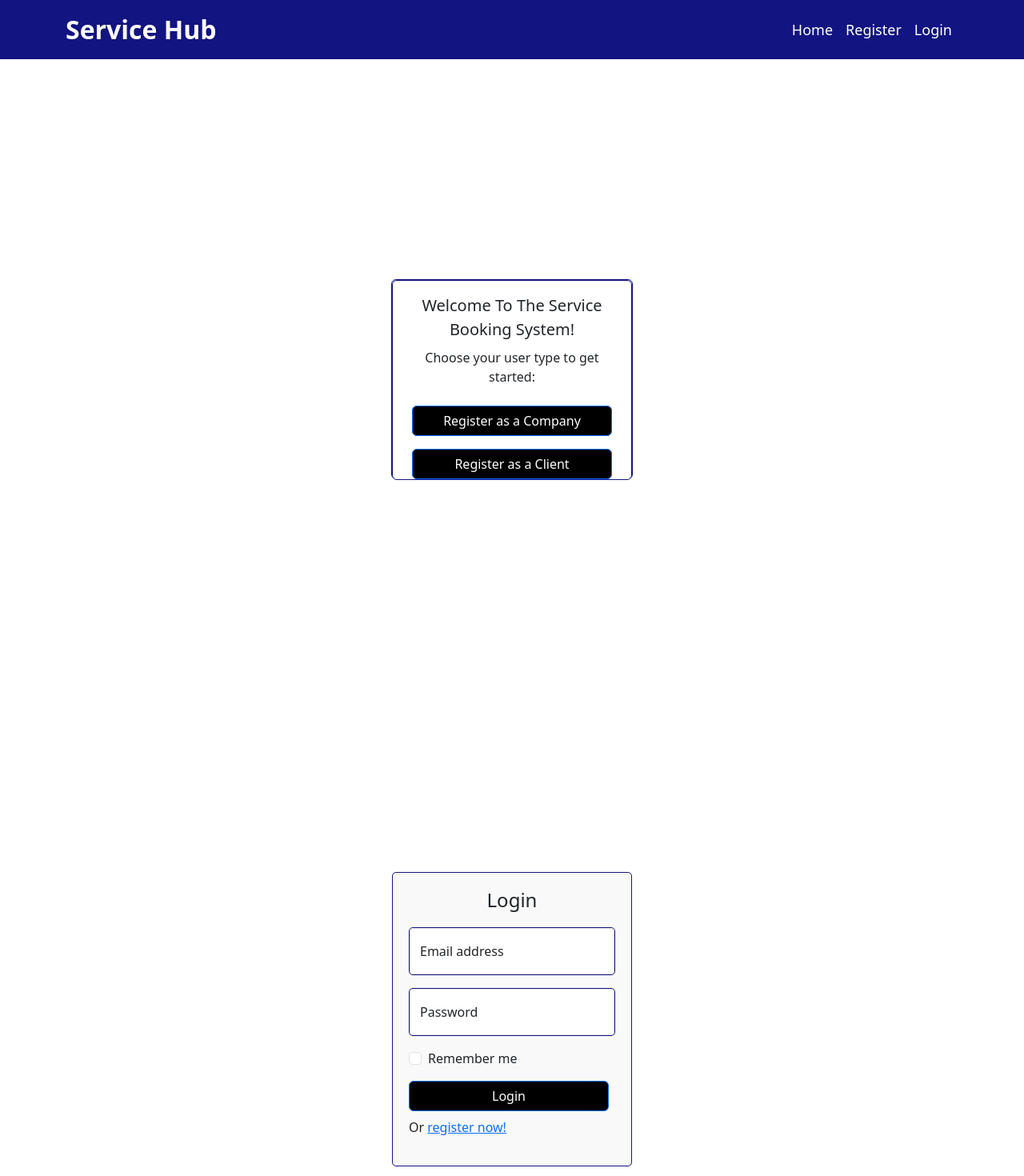
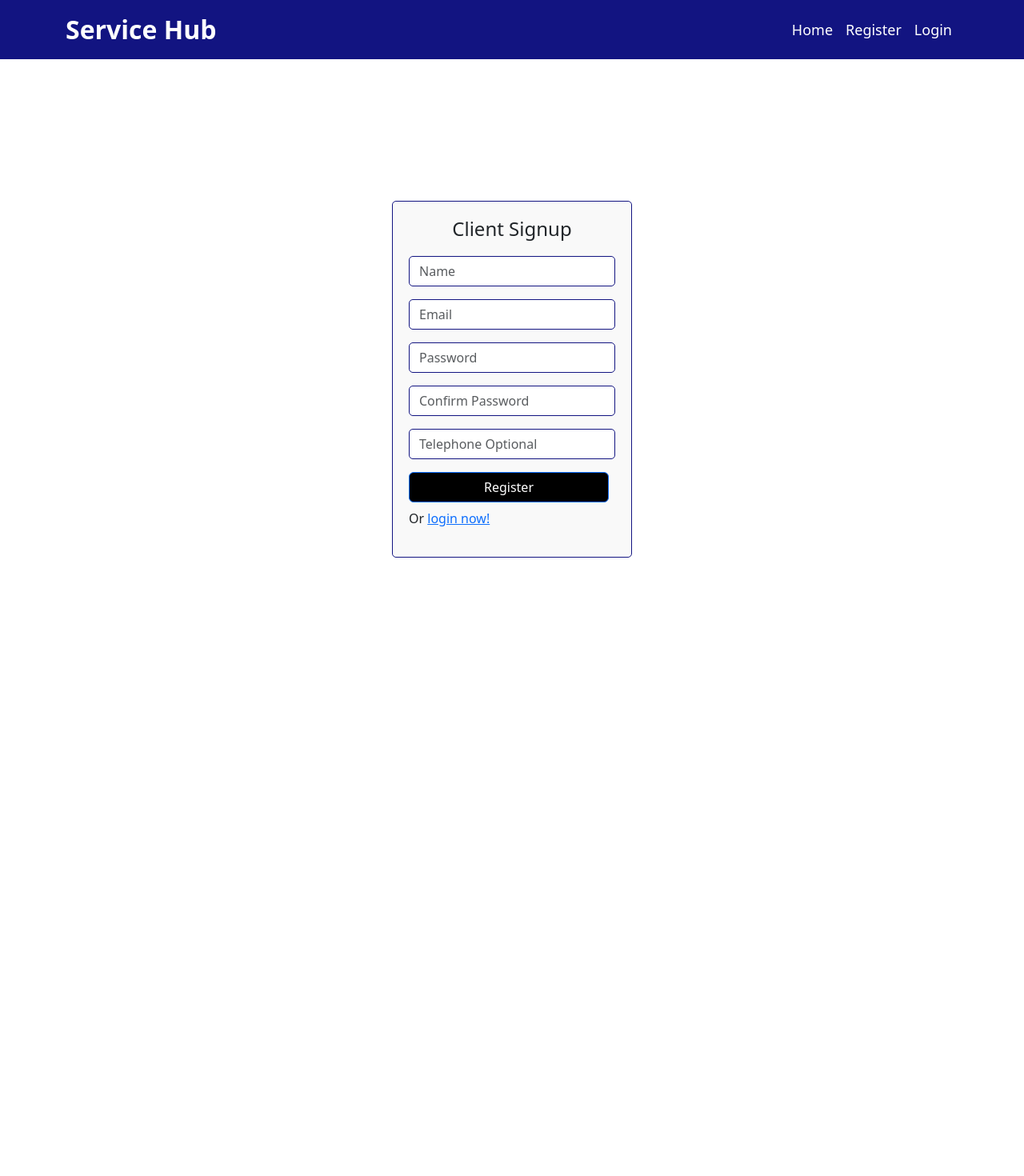
Before and after one commit to shivani26-bot/ServiceHubFrontend, a React (Vite) app: page /register/clientSignup in a window 1280 px wide. Shown: the top 1470 px of the page at 80% size. After the commit the page ends 874 px from the top, so only its background shows below. Built offline with nearby package versions, Linux system fonts and the light colour scheme.

Commit message:
routing added

```diff
--- a/index.html
+++ b/index.html
@@ -6,6 +6,7 @@
     <!-- font  -->
     <link rel="preconnect" href="https://fonts.googleapis.com" />
     <link rel="preconnect" href="https://fonts.gstatic.com" crossorigin />
+
     <link
       href="https://fonts.googleapis.com/css2?family=Roboto&display=swap"
       rel="stylesheet"
--- a/package.json
+++ b/package.json
@@ -13,7 +13,8 @@
     "bootstrap": "^5.3.3",
     "react": "^18.2.0",
     "react-bootstrap": "^2.10.2",
-    "react-dom": "^18.2.0"
+    "react-dom": "^18.2.0",
+    "react-router-dom": "^6.23.0"
   },
   "devDependencies": {
     "@types/react": "^18.2.66",
--- a/src/App.jsx
+++ b/src/App.jsx
@@ -5,14 +5,30 @@ import Register from "./basic/components/Register/Register";
 import Login from "./basic/components/Login/Login";
 import CompanySignup from "./basic/components/Signup/CompanySignup/CompanySignup";
 import ClientSignup from "./basic/components/Signup/ClientSignup/ClientSignup";
+import { BrowserRouter, Route, Routes } from "react-router-dom";
 function App() {
   return (
     <div>
       <Navigation />
-      <Register />
-      <Login />
+      <BrowserRouter>
+        <Routes>
+          {/* <Route path="/" element={<Home />} /> */}
+          {/* <Route path="/register" element={<Register />} /> */}
+
+          <Route path="/register/*" element={null}>
+            <Route path="" element={<Register />}></Route>
+            <Route path="companySignup" element={<CompanySignup />} />
+            <Route path="clientSignup" element={<ClientSignup />} />
+          </Route>
+
+          <Route path="/login" element={<Login />} />
+          <Route path="/*" element={<h1>404 Page Not Found!</h1>} />
+        </Routes>
+      </BrowserRouter>
+
+      {/* <Navigation />
       <CompanySignup />
-      <ClientSignup />
+      <ClientSignup /> */}
     </div>
   );
 }
--- a/src/basic/components/Login/Login.jsx
+++ b/src/basic/components/Login/Login.jsx
@@ -31,7 +31,10 @@ function Login() {
 
           <p>
             Or{" "}
-            <a href="#" className="register-link font-weight-bold fs-6 mb-0">
+            <a
+              href="/register"
+              className="register-link font-weight-bold fs-6 mb-0"
+            >
               register now!
             </a>
           </p>
--- a/src/basic/components/Navigation/Navigation.jsx
+++ b/src/basic/components/Navigation/Navigation.jsx
@@ -25,9 +25,9 @@ function Navigation() {
         <Navbar.Toggle aria-controls="basic-navbar-nav" />
         <Navbar.Collapse id="basic-navbar-nav">
           <Nav className="ms-auto">
-            <Nav.Link href="#home">Home</Nav.Link>
-            <Nav.Link href="#link">Register</Nav.Link>
-            <Nav.Link href="#link">Login</Nav.Link>
+            <Nav.Link href="/home">Home</Nav.Link>
+            <Nav.Link href="/register">Register</Nav.Link>
+            <Nav.Link href="/login">Login</Nav.Link>
           </Nav>
         </Navbar.Collapse>
       </Container>
--- a/src/basic/components/Register/Register.jsx
+++ b/src/basic/components/Register/Register.jsx
@@ -1,6 +1,10 @@
 import { Card, Button, Container } from "react-bootstrap";
 import "./Register.css";
+import { useNavigate } from "react-router-dom";
+// import Navigation from "../Navigation/Navigation";
+
 function Register() {
+  const navigate = useNavigate();
   return (
     <Container className=" text-center d-flex justify-content-center align-items-center vh-100 ">
       <Card className="w-auto">
@@ -12,32 +16,23 @@ function Register() {
             <p className="mb-0">Choose your user type to get started:</p>
           </div>
           <div className="d-flex flex-column">
-            <Button className="custom-button mb-2">
+            <Button
+              onClick={() => navigate("companySignup")}
+              className="custom-button mb-2"
+            >
               Register as a Company
             </Button>
-            <Button className="custom-button mt-2">Register as a Client</Button>
+
+            <Button
+              onClick={() => navigate("clientSignup")}
+              className="custom-button mt-2"
+            >
+              Register as a Client
+            </Button>
           </div>
         </Card.Body>
       </Card>
     </Container>
-
-    // <Card className="text-center">
-    //   <Card.Header>Featured</Card.Header>
-    //   <Card.Body>
-    //     <Card.Title>Special title treatment</Card.Title>
-    //     <Card.Text>
-    //       With supporting text below as a natural lead-in to additional content.
-    //     </Card.Text>
-    //     <div className="d-flex flex-column">
-    //       <Button className="custom-button mb-2" variant="dark">
-    //         Register as a Company
-    //       </Button>
-    //       <Button className="custom-button mb-2" variant="dark">
-    //         Register as a Client
-    //       </Button>
-    //     </div>
-    //   </Card.Body>
-    // </Card>
   );
 }
 
--- a/src/basic/components/Signup/ClientSignup/ClientSignup.jsx
+++ b/src/basic/components/Signup/ClientSignup/ClientSignup.jsx
@@ -4,17 +4,59 @@ import Col from "react-bootstrap/Col";
 import Form from "react-bootstrap/Form";
 import "./ClientSignup.css";
 function ClientSignup() {
-  const [validated, setValidated] = useState(false);
+  // const [validated, setValidated] = useState(false);
 
-  const handleSubmit = (event) => {
-    const form = event.currentTarget;
-    if (form.checkValidity() === false) {
-      event.preventDefault();
-      event.stopPropagation();
-    }
+  const [email, setEmail] = useState("");
+  const [isValidEmail, setIsValidEmail] = useState(false);
 
-    setValidated(true);
+  const [password, setPassword] = useState("");
+  const [confirmPassword, setConfirmPassword] = useState("");
+  const [isPasswordMatch, setIsPasswordMatch] = useState(false);
+
+  const [name, setName] = useState("");
+  const [isValidName, setIsValidName] = useState(false);
+
+  const [telephone, setTelephone] = useState("");
+  const [isValidTelephone, setIsValidTelephone] = useState(false);
+
+  const handleTelephoneChange = (event) => {
+    const { value } = event.target;
+    setTelephone(value);
+    setIsValidTelephone(/^[789]\d{9}$/.test(value)); // Validate if telephone is 10 digits
   };
+
+  const handleNameChange = (event) => {
+    const { value } = event.target;
+    setName(value);
+    setIsValidName(value.trim() !== ""); // Validate if name is not empty
+  };
+
+  const handlePasswordChange = (event) => {
+    const { value } = event.target;
+    setPassword(value);
+    setIsPasswordMatch(value === confirmPassword);
+  };
+
+  const handleConfirmPasswordChange = (event) => {
+    const { value } = event.target;
+    setConfirmPassword(value);
+    setIsPasswordMatch(password === value);
+  };
+  const handleEmailChange = (event) => {
+    const { value } = event.target;
+    setEmail(value);
+    setIsValidEmail(/^\w+([.-]?\w+)*@\w+([.-]?\w+)*(\.\w{2,3})+$/.test(value));
+  };
+
+  // const handleSubmit = (event) => {
+  //   const form = event.currentTarget;
+  //   if (form.checkValidity() === false) {
+  //     event.preventDefault();
+  //     event.stopPropagation();
+  //   }
+
+  //   setValidated(true);
+  // };
 
   return (
     <div className="centered-container">
@@ -24,83 +66,142 @@ function ClientSignup() {
             <h2 className="font-weight-bold">Client Signup</h2>
           </div>
 
-          <Form noValidate validated={validated} onSubmit={handleSubmit}>
-            <Form.Group as={Col} controlId="validationCustom01">
-              {/* <Form.Label>Email</Form.Label> */}
-              <Form.Control
-                required
-                type="text"
-                className="mb-3 outline"
-                placeholder="Email"
-              />
-              <Form.Control.Feedback>Looks good!</Form.Control.Feedback>
-            </Form.Group>
-
-            <Form.Group as={Col} controlId="validationCustom01">
-              {/* <Form.Label>Password</Form.Label> */}
-              <Form.Control
-                type="password"
-                className="mb-3 outline"
-                placeholder="Password"
-              />
-              <Form.Control.Feedback>Looks good!</Form.Control.Feedback>
-            </Form.Group>
-
-            <Form.Group as={Col} controlId="validationCustom01">
-              {/* <Form.Label>Confirm Password</Form.Label> */}
-              <Form.Control
-                type="password"
-                className="mb-3 outline"
-                placeholder="Confirm Password"
-              />
-              <Form.Control.Feedback>Looks good!</Form.Control.Feedback>
-            </Form.Group>
-
-            <Form.Group as={Col} controlId="validationCustom02">
-              {/* <Form.Label>Company Name</Form.Label> */}
+          {/* <Form noValidate validated={validated} onSubmit={handleSubmit}> */}
+          <Form>
+            <Form.Group as={Col} controlId="formName">
               <Form.Control
                 required
                 type="text"
                 className="mb-3 outline"
                 placeholder="Name"
+                value={name}
+                onChange={handleNameChange}
+                isValid={isValidName && name.trim() !== ""}
               />
-              <Form.Control.Feedback>Looks good!</Form.Control.Feedback>
+              {isValidName && name.trim() !== "" && (
+                <Form.Control.Feedback type="valid"></Form.Control.Feedback>
+              )}
             </Form.Group>
 
-            <Form.Group as={Col} controlId="validationCustom03">
-              {/* <Form.Label>Address</Form.Label> */}
+            <Form.Group as={Col} controlId="formEmail">
+              <Form.Control
+                required
+                type="email"
+                className="mb-3 outline "
+                placeholder="Email"
+                value={email}
+                onChange={handleEmailChange}
+                isInvalid={!isValidEmail && email !== ""}
+                isValid={isValidEmail}
+              />
+              {isValidEmail && (
+                <Form.Control.Feedback type="valid"></Form.Control.Feedback>
+              )}
+              {!isValidEmail && email !== "" && (
+                <Form.Control.Feedback type="invalid"></Form.Control.Feedback>
+              )}
+            </Form.Group>
+
+            {/* <Form.Group as={Col} controlId="validationCustomPassword">
+              <Form.Control
+                required
+                type="password"
+                className="mb-3 outline"
+                placeholder="Password"
+                value={password}
+                onChange={handlePasswordChange}
+              />
+              {isPasswordMatch && password !== "" && (
+                <Form.Control.Feedback type="valid"></Form.Control.Feedback>
+              )}
+            </Form.Group>
+
+            <Form.Group as={Col} controlId="validationCustomConfirmPassword">
+              <Form.Control
+                required
+                type="password"
+                className="mb-3 outline"
+                placeholder="Confirm Password"
+                value={confirmPassword}
+                onChange={handleConfirmPasswordChange}
+                isInvalid={!isPasswordMatch && confirmPassword !== ""}
+              />
+              {isPasswordMatch && confirmPassword !== "" && (
+                <Form.Control.Feedback type="valid"></Form.Control.Feedback>
+              )}
+              <Form.Control.Feedback type="invalid"></Form.Control.Feedback>
+            </Form.Group> */}
+
+            <Form.Group as={Col} controlId="validationCustomPassword">
+              <Form.Control
+                required
+                type="password"
+                className={`mb-3 outline ${
+                  password && password.length > 0 ? "is-valid" : ""
+                }`}
+                placeholder="Password"
+                value={password}
+                onChange={handlePasswordChange}
+              />
+              <Form.Control.Feedback type="valid"></Form.Control.Feedback>
+              <Form.Control.Feedback type="invalid"></Form.Control.Feedback>
+            </Form.Group>
+
+            <Form.Group as={Col} controlId="validationCustomConfirmPassword">
+              <Form.Control
+                required
+                type="password"
+                className={`mb-3 outline ${
+                  confirmPassword &&
+                  confirmPassword.length > 0 &&
+                  isPasswordMatch
+                    ? "is-valid"
+                    : ""
+                }`}
+                placeholder="Confirm Password"
+                value={confirmPassword}
+                onChange={handleConfirmPasswordChange}
+              />
+              <Form.Control.Feedback type="valid"></Form.Control.Feedback>
+              <Form.Control.Feedback type="invalid"></Form.Control.Feedback>
+            </Form.Group>
+
+            {/* <Form.Group as={Col} controlId="validationCustom03">
               <Form.Control
                 type="text"
                 className="mb-3 outline"
                 placeholder="UserName"
                 required
               />
-              <Form.Control.Feedback type="invalid">
-                Please provide a valid Address.
-              </Form.Control.Feedback>
+              <Form.Control.Feedback type="invalid"></Form.Control.Feedback>
+            </Form.Group> */}
+
+            <Form.Group as={Col} controlId="formTelephone">
+              <Form.Control
+                type="tel"
+                className="mb-3 outline"
+                placeholder="Telephone Optional"
+                value={telephone}
+                onChange={handleTelephoneChange}
+                isInvalid={!isValidTelephone && telephone !== ""}
+                isValid={isValidTelephone && telephone !== ""}
+              />
+              {isValidTelephone && telephone !== "" && (
+                <Form.Control.Feedback type="valid"></Form.Control.Feedback>
+              )}
             </Form.Group>
 
-            <Form.Group
-              as={Col}
-              className="mb-3 outline"
-              controlId="validationCustom04"
-            >
-              {/* <Form.Label>Telephone</Form.Label> */}
-              <Form.Control
-                type="text"
-                placeholder="Telephone Optional"
-                required
-              />
-              <Form.Control.Feedback type="invalid">
-                Please provide a Phone Number.
-              </Form.Control.Feedback>
-            </Form.Group>
+            <Button type="submit" className="custom-button mb-2">
+              Register
+            </Button>
+          </Form>
 
-            <Button className="custom-button mb-2">Register</Button>
-          </Form>
           <p>
             Or{" "}
-            <a href="#" className="register-link font-weight-bold fs-6 mb-0">
+            <a
+              href="/login"
+              className="register-link font-weight-bold fs-6 mb-0"
+            >
               login now!
             </a>
           </p>
--- a/src/basic/components/Signup/CompanySignup/CompanySignup.jsx
+++ b/src/basic/components/Signup/CompanySignup/CompanySignup.jsx
@@ -100,7 +100,10 @@ function CompanySignup() {
           </Form>
           <p>
             Or{" "}
-            <a href="#" className="register-link font-weight-bold fs-6 mb-0">
+            <a
+              href="/login"
+              className="register-link font-weight-bold fs-6 mb-0"
+            >
               login now!
             </a>
           </p>
```
Also changed, not shown: 1 other file (tests, documents, lock files or other folders).
